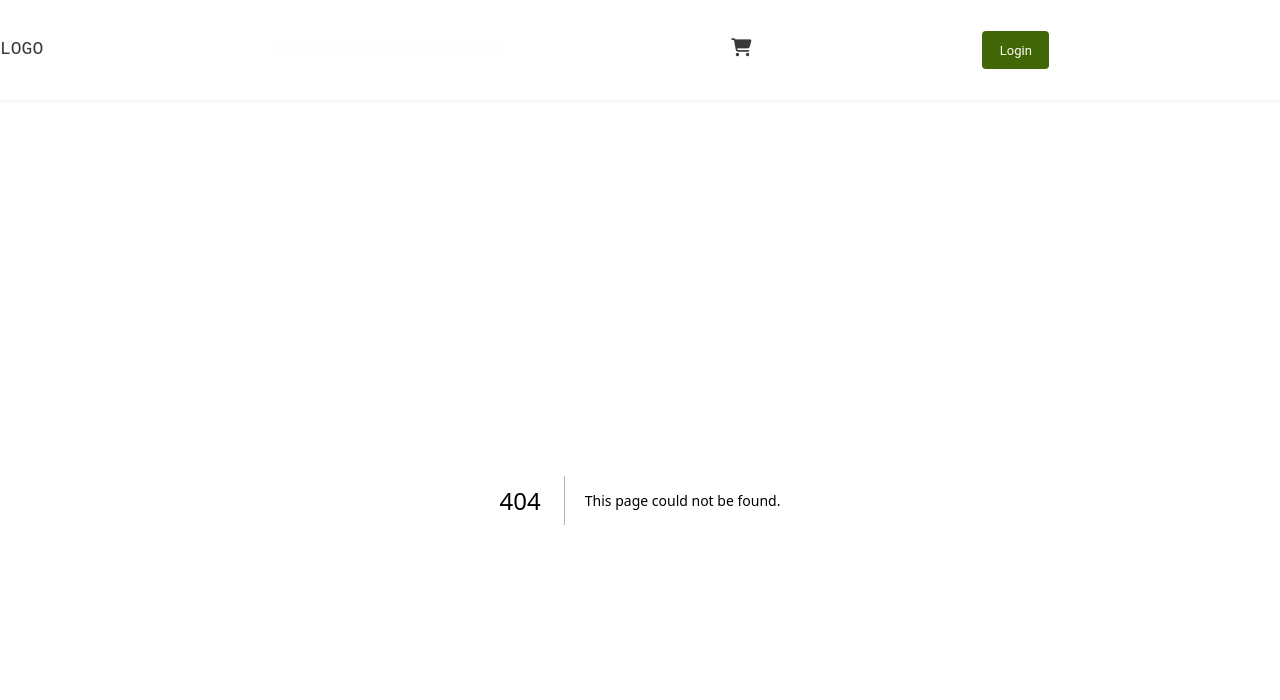
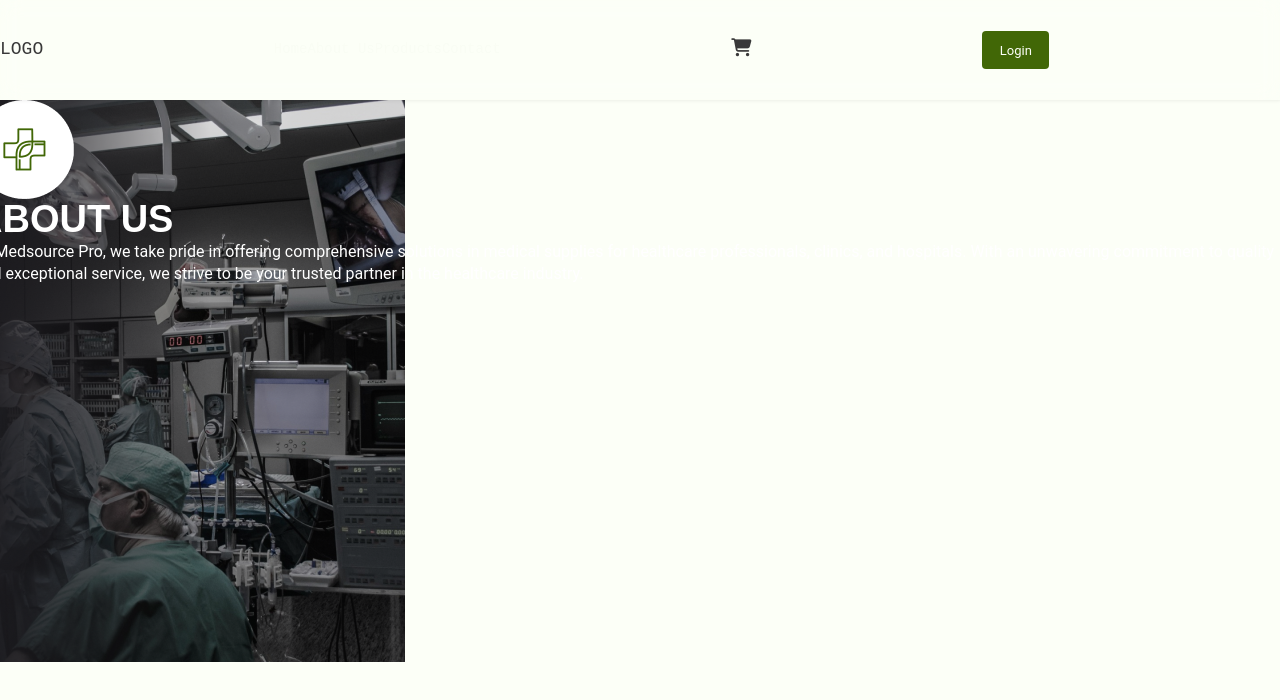
Before and after one commit to JosephBerm/client, a Next.js app: page /about-us in a window 1280 px wide. Before the commit this address had no page. Shown: the top 700 px of the page. Built offline with nearby package versions, Linux system fonts and the light colour scheme.

Commit message:
start about us

```diff
--- /dev/null
+++ b/app/about-us/page.tsx
@@ -0,0 +1,14 @@
+import React from 'react'
+import FirstComponent from '@/src/components/About/FirstComponent'
+
+import '@/src/styles/About.css'
+
+const page = () => {
+  return (
+    <div>
+      <FirstComponent/>
+    </div>
+  )
+}
+
+export default page
--- /dev/null
+++ b/src/components/About/FirstComponent.tsx
@@ -0,0 +1,21 @@
+import React from 'react'
+import Image from 'next/image'
+import AboutImage from '@/public/aboutus.png'
+import Logo from '@/public/Logo.png'
+
+const FirstComponent = () => {
+  return (
+    <div className ="about-us-first-component">
+        <div  style={{position: 'absolute', zIndex: -1}}>
+            <Image src={AboutImage} alt="Medic Image" priority/>
+        </div>
+        <Image src={Logo} alt="Medsource Logo" priority/>
+        <h1>About Us</h1>
+        <p>
+        At Medsource Pro, we take pride in offering comprehensive solutions in medical supplies for healthcare professionals, clinics, and hospitals. With an unwavering commitment to quality and exceptional service, we strive to be your trusted partner in the healthcare industry.
+        </p>
+    </div>
+  )
+}
+
+export default FirstComponent
--- /dev/null
+++ b/src/styles/About.css
@@ -0,0 +1,19 @@
+.about-us-first-component{
+    width: calc(100vw + 25px);
+    position: relative;
+    left: -25px;
+    color: white !important;
+}
+
+.about-us-first-component h1 {
+    font-size: 38px !important;
+    font-family: 'Montserrat', sans-serif;
+    text-transform: uppercase;
+    font-weight: 800;
+}
+
+.wrapper-container{
+    display: flex;
+    justify-content: center;
+    align-items: center;
+}
```
Also changed, not shown: public/Logo.png (added), public/aboutus.png (added).
